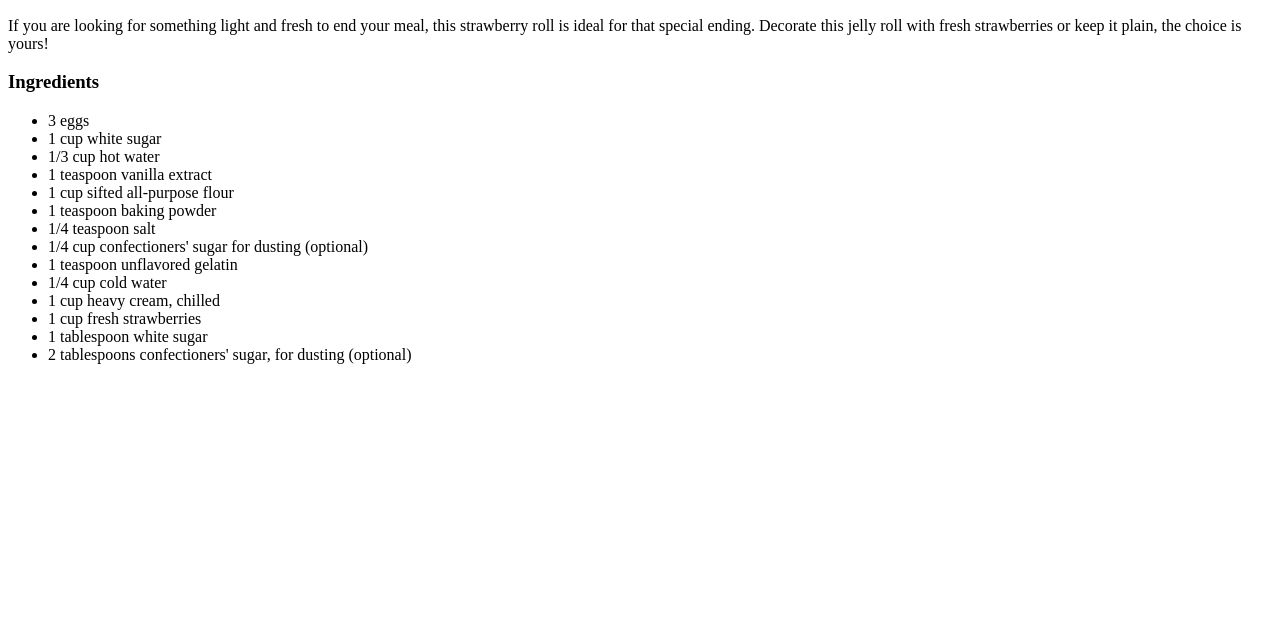
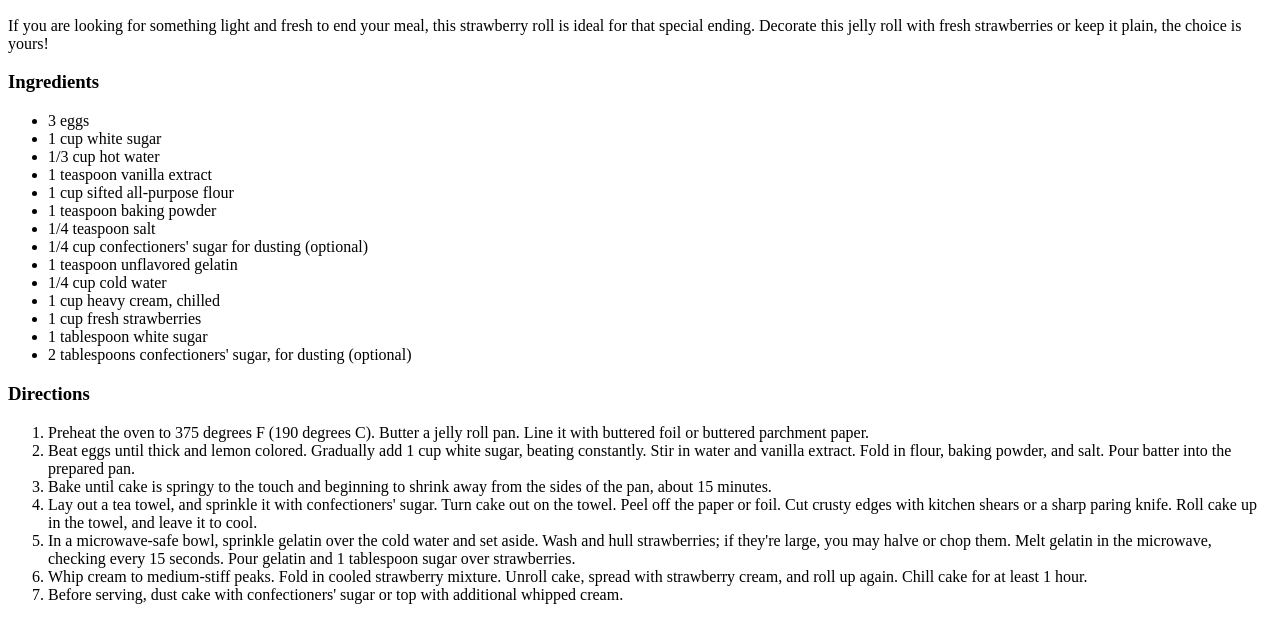
Before and after one commit to mher12/odin-recipes, a plain HTML site: page recipes/strawberrycreamroll.html in a window 1280 px wide. Shown: the part 534-1154 px from the top of the page. Before the commit the page ends 914 px from the top, so only its background shows below. Drawn offline with Linux system fonts and the light colour scheme.

Commit message:
Updated strawberrycreamroll.html
added ordered list of direction

```diff
--- a/recipes/strawberrycreamroll.html
+++ b/recipes/strawberrycreamroll.html
@@ -29,6 +29,16 @@
             <li>2 tablespoons confectioners' sugar, for dusting (optional)</li>
         </ul>
 
+        <h3>Directions</h3>
+        <ol>
+            <li>Preheat the oven to 375 degrees F (190 degrees C). Butter a jelly roll pan. Line it with buttered foil or buttered parchment paper.</li>
+            <li>Beat eggs until thick and lemon colored. Gradually add 1 cup white sugar, beating constantly. Stir in water and vanilla extract. Fold in flour, baking powder, and salt. Pour batter into the prepared pan.</li>
+            <li>Bake until cake is springy to the touch and beginning to shrink away from the sides of the pan, about 15 minutes.</li>
+            <li>Lay out a tea towel, and sprinkle it with confectioners' sugar. Turn cake out on the towel. Peel off the paper or foil. Cut crusty edges with kitchen shears or a sharp paring knife. Roll cake up in the towel, and leave it to cool.</li>
+            <li>In a microwave-safe bowl, sprinkle gelatin over the cold water and set aside. Wash and hull strawberries; if they're large, you may halve or chop them. Melt gelatin in the microwave, checking every 15 seconds. Pour gelatin and 1 tablespoon sugar over strawberries.</li>
+            <li>Whip cream to medium-stiff peaks. Fold in cooled strawberry mixture. Unroll cake, spread with strawberry cream, and roll up again. Chill cake for at least 1 hour.</li>
+            <li>Before serving, dust cake with confectioners' sugar or top with additional whipped cream.</li>
+        </ol>
 
     </body>
 </html>
```
